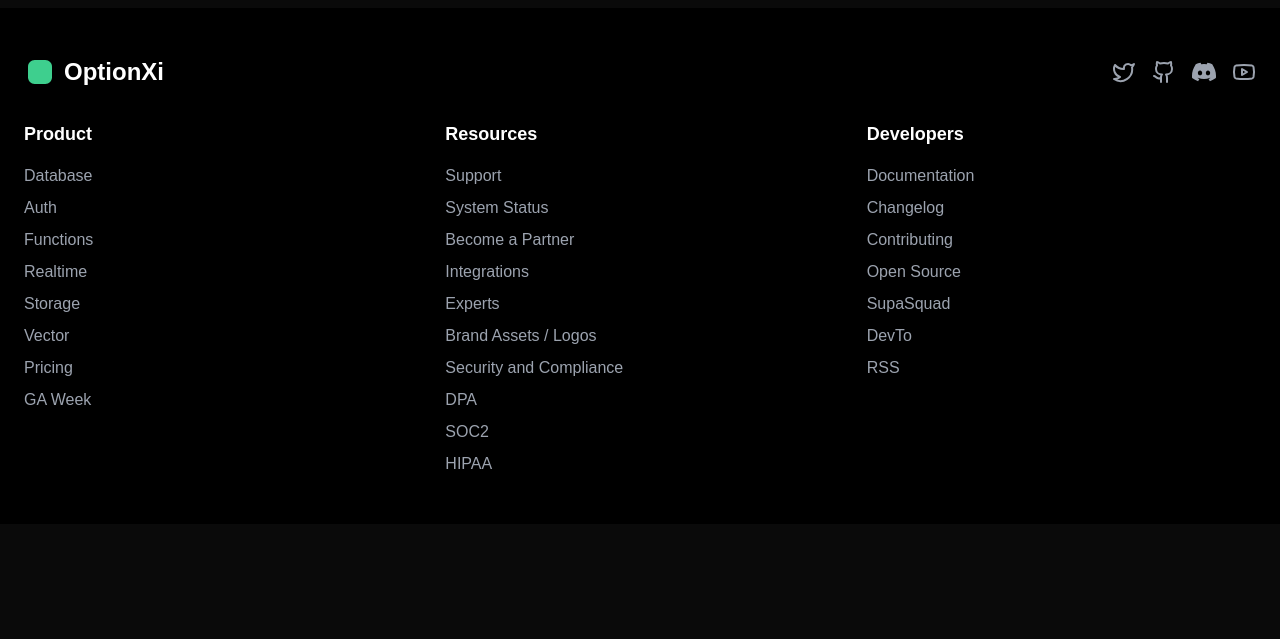
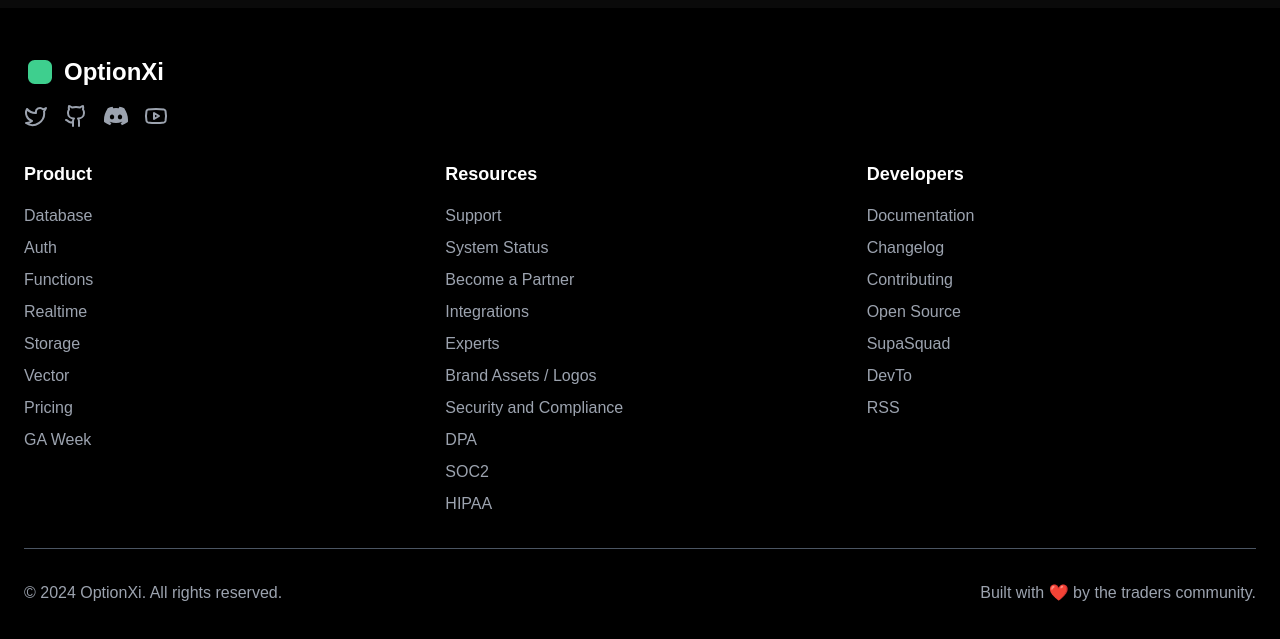
Before and after one commit to optionxi/optionxi-website, a Next.js app: page / in a window 1280 px wide. Shown: the part 2400-3039 px from the top of the page. Before the commit the page ends 2924 px from the top, so only its background shows below. Built offline with nearby package versions, Linux system fonts and the light colour scheme.

Commit message:
footer added with rights reserved

```diff
--- a/src/components/footer/footer.tsx
+++ b/src/components/footer/footer.tsx
@@ -5,24 +5,33 @@
   return (
     <footer className="bg-black text-white py-12 px-4 md:px-6">
       <div className="container mx-auto">
-        {/* Wrapper for supabase logo and social icons */}
-        <div className="flex flex-col md:flex-row items-center justify-between mb-8">
-          <Link href="/" className="flex items-center mb-6 md:mb-0">
+       {/* Wrapper for Optionxi logo and social icons */}
+        <div className="flex flex-col items-center md:items-start mb-8">
+        {/* OptionXi Logo */}
+        <Link href="/" className="flex items-center mb-4">
             <svg className="w-8 h-8 mr-2" viewBox="0 0 24 24" fill="none" xmlns="http://www.w3.org/2000/svg">
-              <path d="M21 8V16C21 18.7614 18.7614 21 16 21H8C5.23858 21 3 18.7614 3 16V8C3 5.23858 5.23858 3 8 3H16C18.7614 3 21 5.23858 21 8Z" fill="#3ECF8E"/>
+            <path d="M21 8V16C21 18.7614 18.7614 21 16 21H8C5.23858 21 3 18.7614 3 16V8C3 5.23858 5.23858 3 8 3H16C18.7614 3 21 5.23858 21 8Z" fill="#3ECF8E" />
             </svg>
             <span className="text-2xl font-bold">OptionXi</span>
-          </Link>
-          <div className="flex space-x-4">
-            <Link href="#" aria-label="Twitter"><Twitter className="w-6 h-6 text-gray-400 hover:text-white" /></Link>
-            <Link href="#" aria-label="GitHub"><Github className="w-6 h-6 text-gray-400 hover:text-white" /></Link>
+        </Link>
+
+        {/* Social Icons */}
+        <div className="flex space-x-4">
+            <Link href="#" aria-label="Twitter">
+            <Twitter className="w-6 h-6 text-gray-400 hover:text-white" />
+            </Link>
+            <Link href="#" aria-label="GitHub">
+            <Github className="w-6 h-6 text-gray-400 hover:text-white" />
+            </Link>
             <Link href="#" aria-label="Discord">
-              <svg className="w-6 h-6 text-gray-400 hover:text-white" viewBox="0 0 24 24" fill="currentColor" xmlns="http://www.w3.org/2000/svg">
+            <svg className="w-6 h-6 text-gray-400 hover:text-white" viewBox="0 0 24 24" fill="currentColor" xmlns="http://www.w3.org/2000/svg">
                 <path d="M20.317 4.37a19.791 19.791 0 0 0-4.885-1.515a.074.074 0 0 0-.079.037c-.21.375-.444.864-.608 1.25a18.27 18.27 0 0 0-5.487 0a12.64 12.64 0 0 0-.617-1.25a.077.077 0 0 0-.079-.037A19.736 19.736 0 0 0 3.677 4.37a.07.07 0 0 0-.032.027C.533 9.046-.32 13.58.099 18.057a.082.082 0 0 0 .031.057a19.9 19.9 0 0 0 5.993 3.03a.078.078 0 0 0 .084-.028a14.09 14.09 0 0 0 1.226-1.994a.076.076 0 0 0-.041-.106a13.107 13.107 0 0 1-1.872-.892a.077.077 0 0 1-.008-.128a10.2 10.2 0 0 0 .372-.292a.074.074 0 0 1 .077-.01c3.928 1.793 8.18 1.793 12.062 0a.074.074 0 0 1 .078.01c.12.098.246.198.373.292a.077.077 0 0 1-.006.127a12.299 12.299 0 0 1-1.873.892a.077.077 0 0 0-.041.107c.36.698.772 1.362 1.225 1.993a.076.076 0 0 0 .084.028a19.839 19.839 0 0 0 6.002-3.03a.077.077 0 0 0 .032-.054c.5-5.177-.838-9.674-3.549-13.66a.061.061 0 0 0-.031-.03zM8.02 15.33c-1.183 0-2.157-1.085-2.157-2.419c0-1.333.956-2.419 2.157-2.419c1.21 0 2.176 1.096 2.157 2.42c0 1.333-.956 2.418-2.157 2.418zm7.975 0c-1.183 0-2.157-1.085-2.157-2.419c0-1.333.955-2.419 2.157-2.419c1.21 0 2.176 1.096 2.157 2.42c0 1.333-.946 2.418-2.157 2.418z"/>
-              </svg>
+            </svg>
             </Link>
-            <Link href="#" aria-label="YouTube"><Youtube className="w-6 h-6 text-gray-400 hover:text-white" /></Link>
-          </div>
+            <Link href="#" aria-label="YouTube">
+            <Youtube className="w-6 h-6 text-gray-400 hover:text-white" />
+            </Link>
+        </div>
         </div>
 
         {/* Grid section for rest of the links */}
@@ -52,6 +61,15 @@
             </ul>
           </div>
         </div>
+
+        {/* Separator */}
+        <hr className="my-8 border-gray-600" />
+
+        {/* Footer bottom section */}
+        <div className="flex flex-col md:flex-row items-center justify-between text-gray-400">
+          <p>&copy; 2024 OptionXi. All rights reserved.</p>
+          <p className="mt-4 md:mt-0">Built with ❤️ by the traders community.</p>
+        </div>
       </div>
     </footer>
   )
```
